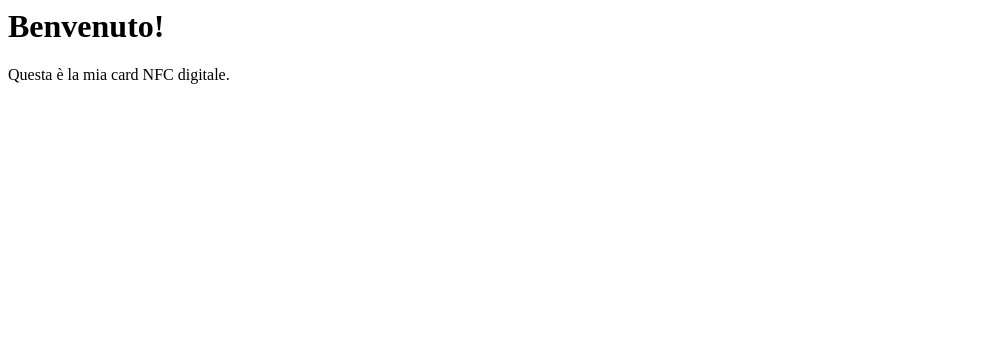
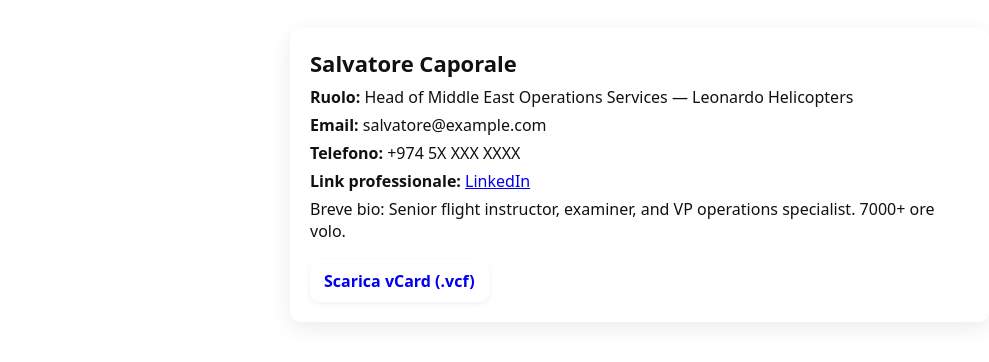
Before and after one commit to salvatore-caporale/.github.io, a plain HTML site: page index.html in a window 1280 px wide. Shown: the whole page, without its empty margins (0-989 px from the left). Drawn offline with Linux system fonts and the light colour scheme.

Commit message:
index.html

```diff
--- a/index.html
+++ b/index.html
@@ -1,4 +1,26 @@
-<html>
-<head><title>Biglietto NFC</title></head>
-<body><h1>Benvenuto!</h1><p>Questa è la mia card NFC digitale.</p></body>
+<!doctype html>
+<html lang="it">
+<head>
+  <meta charset="utf-8" />
+  <meta name="viewport" content="width=device-width,initial-scale=1">
+  <title>Salvatore Caporale — Card NFC</title>
+  <style>
+    body { font-family: system-ui, -apple-system, "Segoe UI", Roboto, Helvetica, Arial; padding: 28px; max-width:700px; margin:auto; color:#111 }
+    .card{ border-radius:12px; padding:20px; box-shadow:0 6px 22px rgba(0,0,0,.08) }
+    h1{ margin:0 0 8px 0; font-size:22px }
+    p{ margin:6px 0 }
+    .btn{ display:inline-block; margin-top:12px; padding:10px 14px; border-radius:10px; text-decoration:none; font-weight:600; box-shadow:0 2px 6px rgba(0,0,0,.06) }
+  </style>
+</head>
+<body>
+  <div class="card">
+    <h1>Salvatore Caporale</h1>
+    <p><strong>Ruolo:</strong> Head of Middle East Operations Services — Leonardo Helicopters</p>
+    <p><strong>Email:</strong> salvatore@example.com</p>
+    <p><strong>Telefono:</strong> +974 5X XXX XXXX</p>
+    <p><strong>Link professionale:</strong> <a href="https://www.linkedin.com/in/salvatorecaporale">LinkedIn</a></p>
+    <p>Breve bio: Senior flight instructor, examiner, and VP operations specialist. 7000+ ore volo.</p>
+    <a class="btn" href="/Salvatore.vcf" download>Scarica vCard (.vcf)</a>
+  </div>
+</body>
 </html>
```
